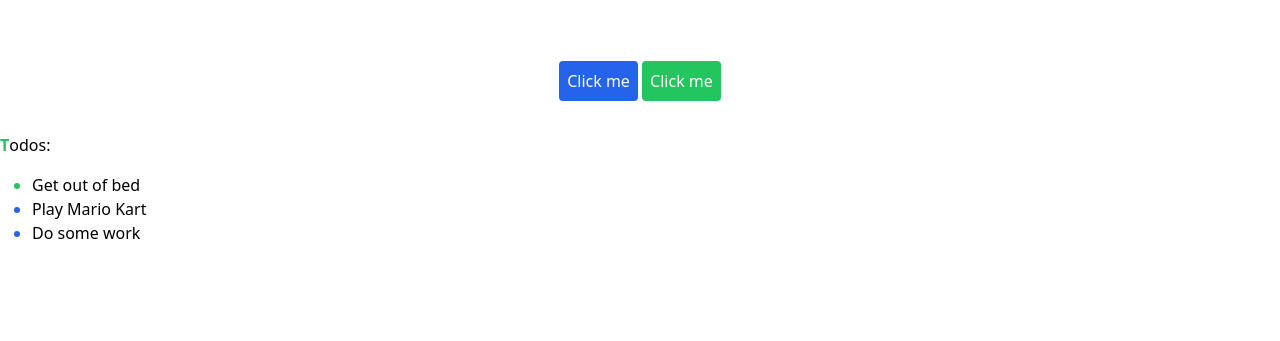
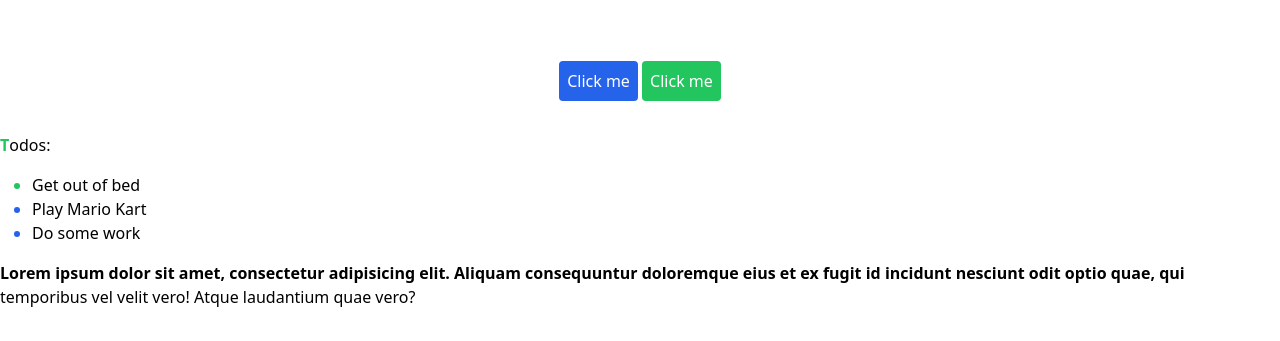
Before and after one commit to Annie-Huang/tailwind-JIT, a website: page index.html in a window 1280 px wide. Shown: the part 107-448 px from the top of the page. Drawn offline with Linux system fonts and the light colour scheme.

Commit message:
Change the style of the first line of the <p>

```diff
--- a/Note.txt
+++ b/Note.txt
@@ -31,3 +31,6 @@ list-disc marker:text-blue-600
 
 selection:bg-pink-500
     Change high line background color when using mouse the high line the text
+
+first-line:font-semibold
+    Change the style of the first line of the <p>
--- a/index.html
+++ b/index.html
@@ -28,6 +28,12 @@
         <li class="selection:bg-pink-500">Play Mario Kart</li>
         <li class="selection:bg-purple-500">Do some work</li>
       </ul>
+
+      <p class="first-line:font-semibold">
+        Lorem ipsum dolor sit amet, consectetur adipisicing elit. Aliquam
+        consequuntur doloremque eius et ex fugit id incidunt nesciunt odit optio
+        quae, qui temporibus vel velit vero! Atque laudantium quae vero?
+      </p>
     </div>
   </body>
 </html>
```
Also changed, not shown: build/styles.css.
